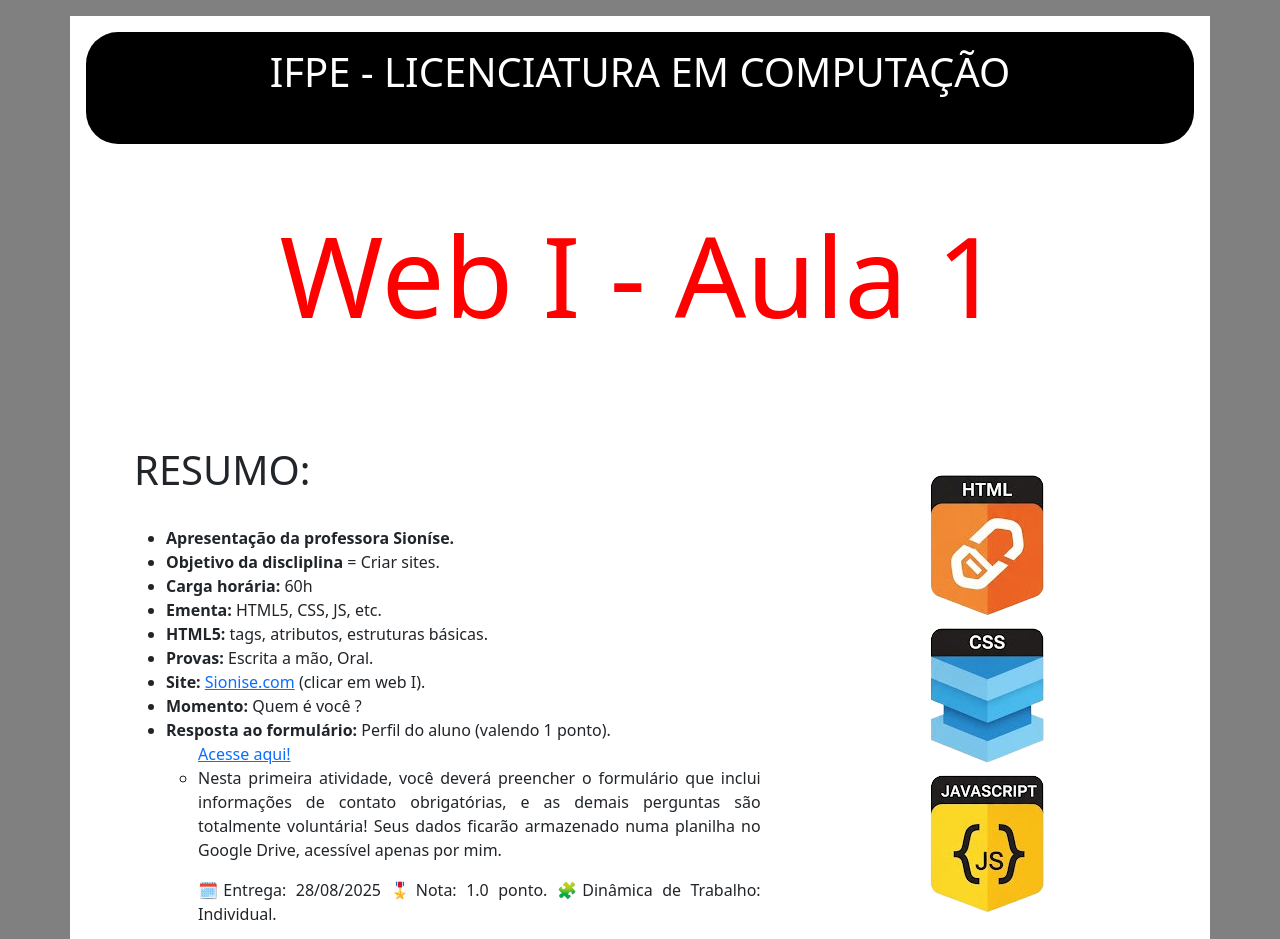
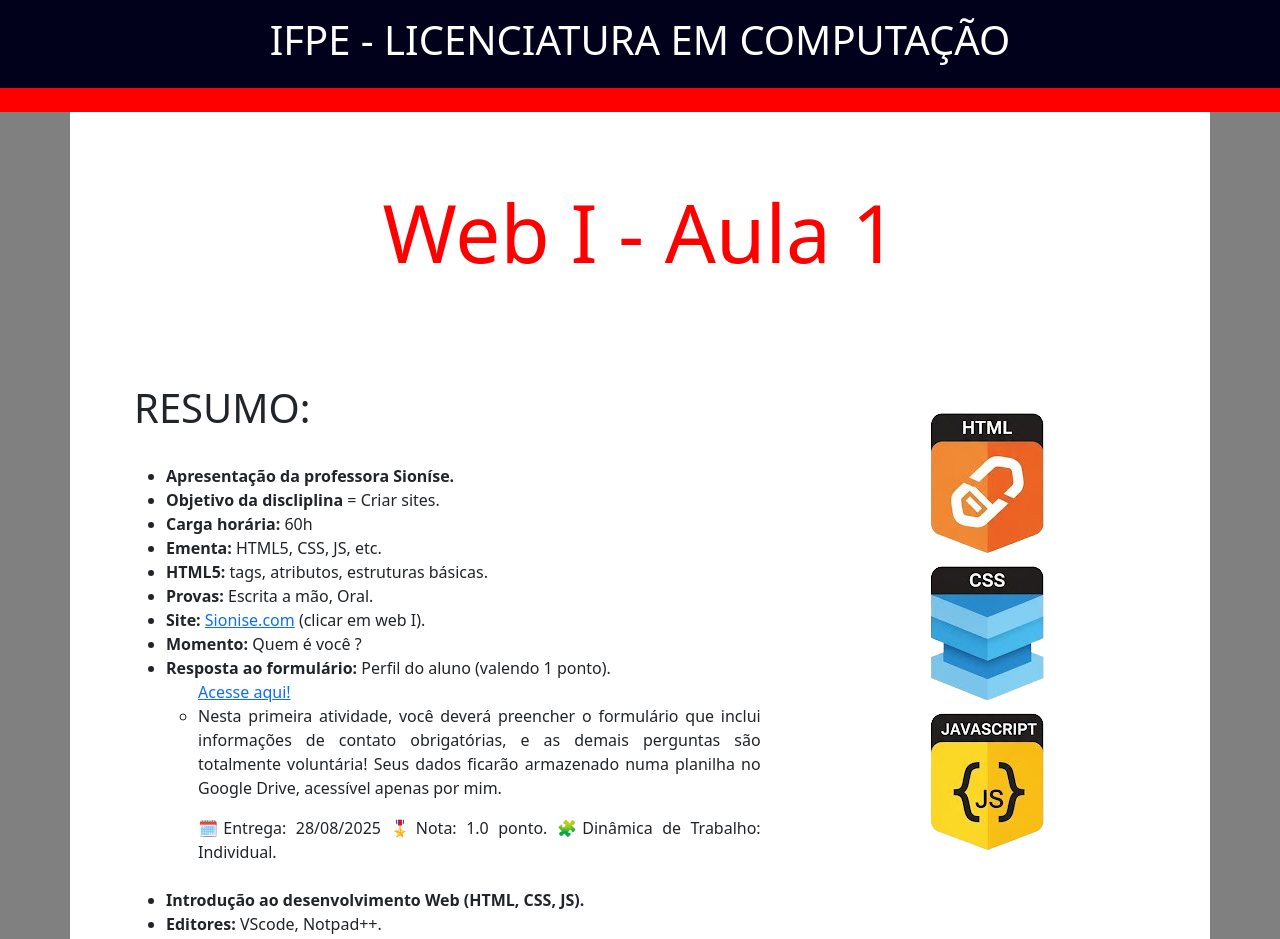
Before and after one commit to Adrielmedeiros01/IFPE-WebI, a plain HTML site: page index.html in a window 1280 px wide. Shown: the top 939 px of the page. Drawn offline with nearby package versions, Linux system fonts and the light colour scheme.

Commit message:
Update index.html

```diff
--- a/index.html
+++ b/index.html
@@ -1,6 +1,5 @@
 <!DOCTYPE html>
 <html lang="pt-br">
-
 <head>
     <meta charset="UTF-8">
     <meta name="viewport" content="width=device-width, initial-scale=1.0">
@@ -8,106 +7,78 @@
         integrity="sha384-LN+7fdVzj6u52u30Kp6M/trliBMCMKTyK833zpbD+pXdCLuTusPj697FH4R/5mcr" crossorigin="anonymous">
     <title>Web I</title>
 </head>
-
 <style>
     body {
         background-color: grey;
     }
-
     #barra_sup {
-        background-color: black;
+        background-color: rgb(1, 1, 27);
         height: 7rem;
-        /* padding: 6rem; */
-        border-radius: 2rem;
+        position: fixed;
+        width: 100%;
     }
-
     #barra_sup h1 {
         padding: 1rem;
         color: white;
         text-align: center;
-
-
     }
-
     #cabecalho {
-        margin-top: 1rem;
         padding: 3rem;
         text-align: center;
-        /* border: solid 1px black; */
     }
-
     #cabecalho h1 {
         color: red;
-        font-size: 7rem;
+        font-size: 5rem;
     }
-
     #conteudo {
-        /* border: 1px solid black; */
         padding: 3rem;
     }
-
     #pratica {
         padding: 3rem;
-        /* border: solid 1px black; */
     }
-
     #escreva_aqui {
         margin-left: 1rem;
     }
-
     #area_escreva {
         border: 1px solid black;
         padding: 2rem;
     }
-
     #bg {
         background-color: white;
         padding: 1rem;
-        margin-top: 1rem;
     }
-
     #cardapio {
         border: solid 1px black;
         padding: 1rem;
-
     }
-
     #cardapio li {
         color: black;
     }
-
     #cardapio h5 {
         color: black;
     }
-
     #lad_left {
-        /* padding: 2rem; */
         margin-top: 2rem;
         text-align: center;
     }
-
     footer {
-        /* border: solid 1px black; */
         text-align: center;
         padding: 3rem;
     }
 </style>
-
 <body>
-
-
-
+    <section id="barra_sup">
+        <h1>IFPE - LICENCIATURA EM COMPUTAÇÃO</h1>
+        <div style="background-color: red;">
+            <br>
+        </div>
+    </section>
     <main id="bg" class="container">
-        <section id="barra_sup">
-
-            <h1>IFPE - LICENCIATURA EM COMPUTAÇÃO</h1>
-
-        </section>
+        <br><br><br><br><br>
         <!-- Cabeçalho: -->
         <section class="container" id="cabecalho">
             <h1>Web I - Aula 1</h1>
         </section>
-
         <!-- Aula 01: -->
         <section class="row container">
             <!-- Resumo: -->
@@ -175,7 +146,6 @@
                 <img src="WhatsApp_Image_2025-08-22_at_02.14.52-removebg-preview.png" alt="">
             </div>
         </section>
-
         <!-- Prática aula01: -->
         <section class="container" id="pratica">
 
@@ -212,7 +182,6 @@
                 mais informações sobre LISTAS clique AQUI!</a>
 
         </section>
-
         <!-- Aula 02: -->
         <section class="container">
             <div id="cabecalho">
@@ -301,15 +270,11 @@
             <div id="escreva_aqui">
                 <p>Escreva aqui...</p>
         </section>
-
         <!-- Rodapé: -->
         <br><br><br><br><br><br><br><br><br><br><br><br><br><br>
         <footer class="container">
             <p><b>copy</b></p>
         </footer>
-
     </main>
-
 </body>
-
 </html>
```
